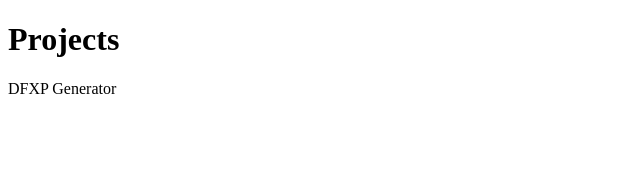
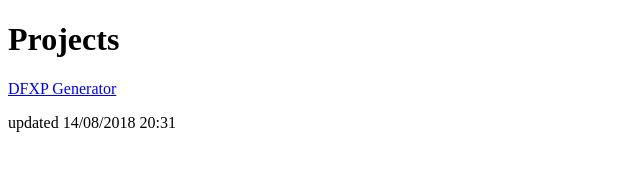
Before and after one commit to hibikism/hibikism.github.io, a plain HTML site: page index.html in a window 1280 px wide. Shown: the whole page, without its empty margins (0-640 px from the left). Drawn offline with Linux system fonts and the light colour scheme.

Commit message:
Update index.html

```diff
--- a/index.html
+++ b/index.html
@@ -15,8 +15,11 @@
 		<div class="container">
     		<div class="blurb">
         		<h1>Projects</h1>
-			<p><a src="https://hibikism.github.io/DfxpGenerator/dfxpindex.html">DFXP Generator</a></p>
+			<p><a href="https://hibikism.github.io/DfxpGenerator/dfxpindex.html">DFXP Generator</a></p>
     		</div><!-- /.blurb -->
 		</div><!-- /.container -->
 	</body>
+	<footer>
+		<p>updated 14/08/2018  20:31</p>
+	</footer>
 </html>
```
